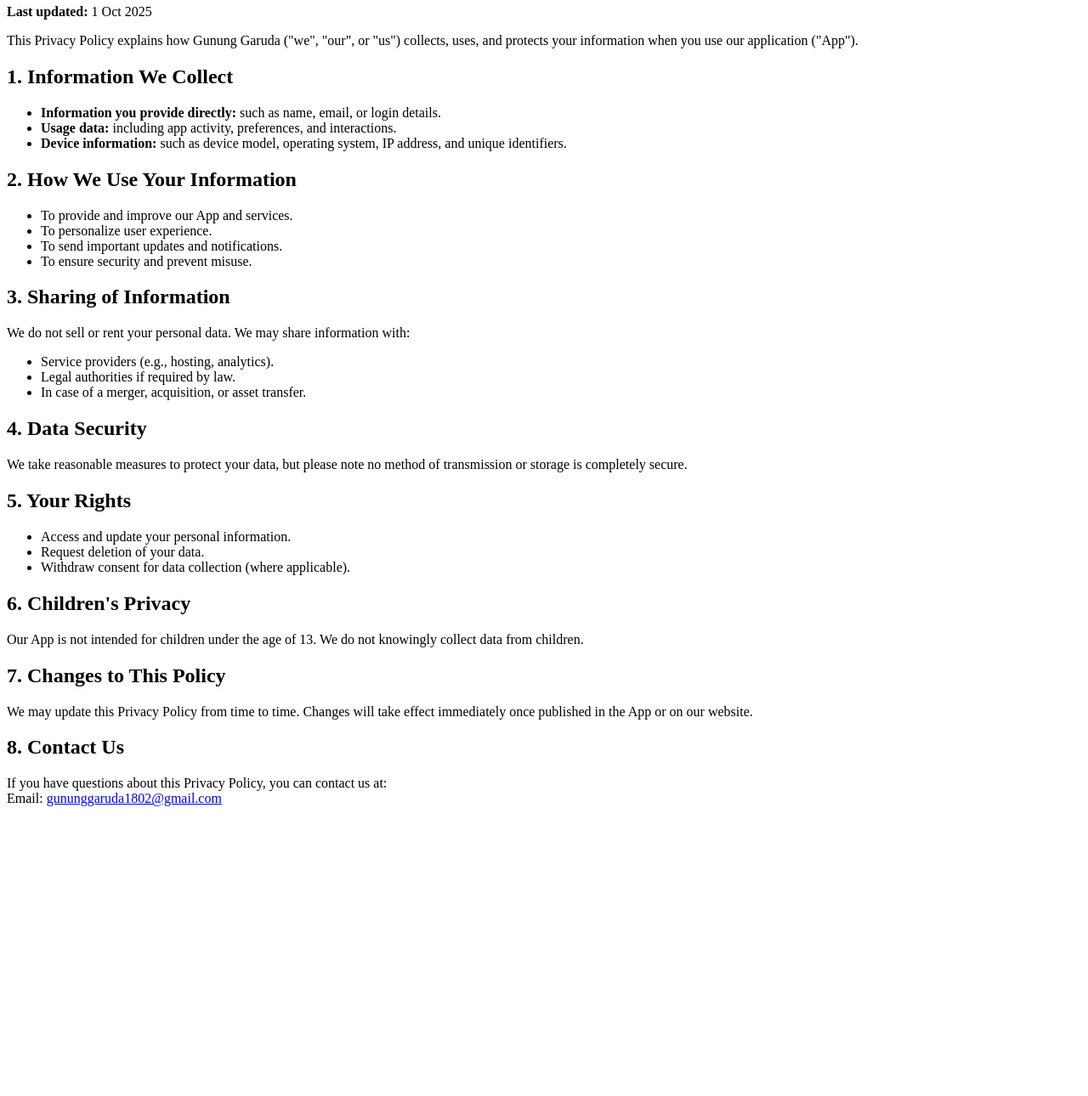
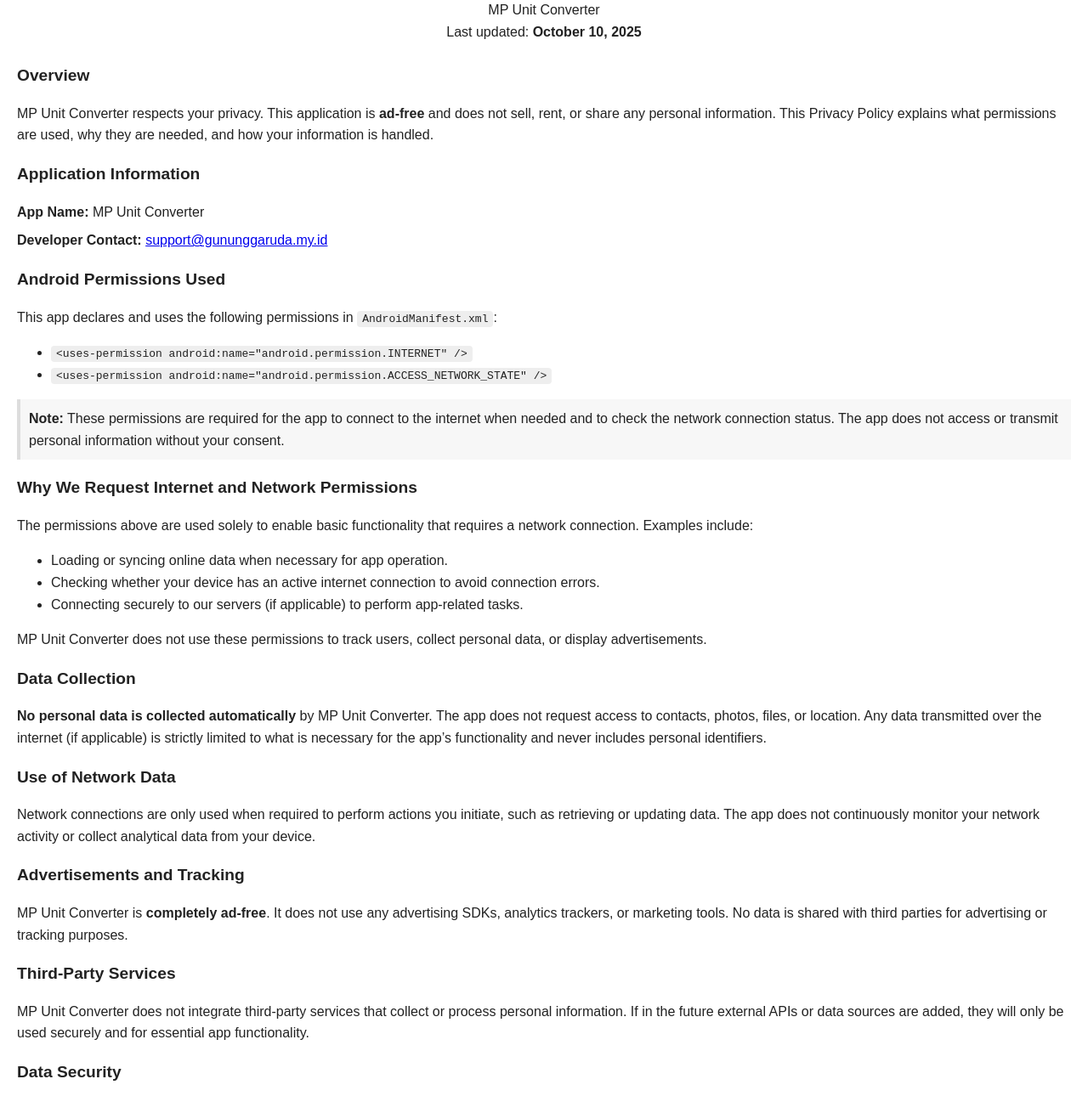
Before and after one commit to GunungGaruda/gununggaruda.github.io, a plain HTML site: page p/privacy-policy.html in a window 1280 px wide. Shown: the part 75-1365 px from the top of the page at 85% size. Before the commit the page ends 1040 px from the top, so only its background shows below. Drawn offline with Linux system fonts and the light colour scheme.

Commit message:
privacy-policy.html

```diff
--- a/p/privacy-policy.html
+++ b/p/privacy-policy.html
@@ -1,55 +1,161 @@
-<!DOCTYPE html>
-<html>
-  <head>
-    <title>Privacy Policy | Gunung Garuda</title>
-    <meta name="viewport" content="width=device-width, initial-scale=1.0" />
-  </head>
-  <body>
+<!doctype html>
+<html lang="en">
+<head>
+  <meta charset="utf-8" />
+  <meta name="viewport" content="width=device-width,initial-scale=1" />
+  <title>Privacy Policy - MP Unit Converter</title>
+  <style>
+    body { font-family: Arial, Helvetica, sans-serif; line-height:1.6; margin:20px; color:#222; }
+    header { text-align:center; margin-bottom:24px; }
+    h1 { font-size:1.8rem; margin-bottom:8px; }
+    h2 { font-size:1.2rem; margin-top:18px; }
+    p { margin:8px 0; }
+    .note { background:#f7f7f7; border-left:4px solid #ddd; padding:10px; margin:12px 0; }
+    footer { margin-top:24px; font-size:0.9rem; color:#555; }
+    code { background:#eee; padding:2px 6px; border-radius:4px; }
+  </style>
+</head>
+<body>
+  <header>
     <h1>Privacy Policy</h1>
-    <p><strong>Last updated:</strong> 1 Oct 2025</p>
+    <div>MP Unit Converter</div>
+    <div>Last updated: <strong>October 10, 2025</strong></div>
+  </header>
 
-    <p>This Privacy Policy explains how Gunung Garuda ("we", "our", or "us") collects, uses, and protects your information when you use our application ("App").</p>
+  <section>
+    <h2>Overview</h2>
+    <p>
+      MP Unit Converter respects your privacy. This application is <strong>ad-free</strong> and does not sell, rent, or share any personal information.
+      This Privacy Policy explains what permissions are used, why they are needed, and how your information is handled.
+    </p>
+  </section>
 
-    <h2>1. Information We Collect</h2>
+  <section>
+    <h2>Application Information</h2>
+    <p><strong>App Name:</strong> MP Unit Converter</p>
+    <p><strong>Developer Contact:</strong> <a href="mailto:support@gununggaruda.my.id">support@gununggaruda.my.id</a></p>
+  </section>
+
+  <section>
+    <h2>Android Permissions Used</h2>
+    <p>This app declares and uses the following permissions in <code>AndroidManifest.xml</code>:</p>
     <ul>
-      <li><strong>Information you provide directly:</strong> such as name, email, or login details.</li>
-      <li><strong>Usage data:</strong> including app activity, preferences, and interactions.</li>
-      <li><strong>Device information:</strong> such as device model, operating system, IP address, and unique identifiers.</li>
+      <li><code>&lt;uses-permission android:name="android.permission.INTERNET" /&gt;</code></li>
+      <li><code>&lt;uses-permission android:name="android.permission.ACCESS_NETWORK_STATE" /&gt;</code></li>
     </ul>
 
-    <h2>2. How We Use Your Information</h2>
+    <div class="note">
+      <strong>Note:</strong> These permissions are required for the app to connect to the internet when needed and to check the network connection status.
+      The app does not access or transmit personal information without your consent.
+    </div>
+  </section>
+
+  <section>
+    <h2>Why We Request Internet and Network Permissions</h2>
+    <p>
+      The permissions above are used solely to enable basic functionality that requires a network connection. Examples include:
+    </p>
     <ul>
-      <li>To provide and improve our App and services.</li>
-      <li>To personalize user experience.</li>
-      <li>To send important updates and notifications.</li>
-      <li>To ensure security and prevent misuse.</li>
+      <li>Loading or syncing online data when necessary for app operation.</li>
+      <li>Checking whether your device has an active internet connection to avoid connection errors.</li>
+      <li>Connecting securely to our servers (if applicable) to perform app-related tasks.</li>
     </ul>
+    <p>
+      MP Unit Converter does not use these permissions to track users, collect personal data, or display advertisements.
+    </p>
+  </section>
 
-    <h2>3. Sharing of Information</h2>
-    <p>We do not sell or rent your personal data. We may share information with:</p>
+  <section>
+    <h2>Data Collection</h2>
+    <p>
+      <strong>No personal data is collected automatically</strong> by MP Unit Converter.
+      The app does not request access to contacts, photos, files, or location.
+      Any data transmitted over the internet (if applicable) is strictly limited to what is necessary for the app’s functionality and never includes personal identifiers.
+    </p>
+  </section>
+
+  <section>
+    <h2>Use of Network Data</h2>
+    <p>
+      Network connections are only used when required to perform actions you initiate, such as retrieving or updating data.
+      The app does not continuously monitor your network activity or collect analytical data from your device.
+    </p>
+  </section>
+
+  <section>
+    <h2>Advertisements and Tracking</h2>
+    <p>
+      MP Unit Converter is <strong>completely ad-free</strong>.
+      It does not use any advertising SDKs, analytics trackers, or marketing tools.
+      No data is shared with third parties for advertising or tracking purposes.
+    </p>
+  </section>
+
+  <section>
+    <h2>Third-Party Services</h2>
+    <p>
+      MP Unit Converter does not integrate third-party services that collect or process personal information.
+      If in the future external APIs or data sources are added, they will only be used securely and for essential app functionality.
+    </p>
+  </section>
+
+  <section>
+    <h2>Data Security</h2>
+    <p>
+      We take reasonable technical and organizational measures to protect any information transmitted through the app.
+      All communications that require an internet connection use secure protocols (e.g., HTTPS) whenever possible.
+    </p>
+  </section>
+
+  <section>
+    <h2>User Rights</h2>
     <ul>
-      <li>Service providers (e.g., hosting, analytics).</li>
-      <li>Legal authorities if required by law.</li>
-      <li>In case of a merger, acquisition, or asset transfer.</li>
+      <li><strong>Control:</strong> You can disconnect the app from the internet or restrict network access at any time in your device settings.</li>
+      <li><strong>Transparency:</strong> MP Unit Converter does not collect, store, or share any personally identifiable data.</li>
+      <li><strong>Assistance:</strong> For any privacy-related questions or requests, please contact us via email.</li>
     </ul>
+  </section>
 
-    <h2>4. Data Security</h2>
-    <p>We take reasonable measures to protect your data, but please note no method of transmission or storage is completely secure.</p>
+  <section>
+    <h2>Compliance with Google Play Policy</h2>
+    <p>
+      MP Unit Converter complies fully with Google Play’s User Data and Permissions policies:
+    </p>
+    <ul>
+      <li>The app requests only essential permissions required for its functionality.</li>
+      <li>No advertising SDKs or data collection frameworks are included.</li>
+      <li>All data handling practices are transparent and disclosed in this Privacy Policy.</li>
+    </ul>
+  </section>
 
-    <h2>5. Your Rights</h2>
-    <ul>
-      <li>Access and update your personal information.</li>
-      <li>Request deletion of your data.</li>
-      <li>Withdraw consent for data collection (where applicable).</li>
-    </ul>
+  <section>
+    <h2>Children’s Privacy</h2>
+    <p>
+      This application is not directed toward children under 13 years of age and does not knowingly collect personal information from minors.
+      If you believe such information has been collected, please contact us for prompt deletion.
+    </p>
+  </section>
 
-    <h2>6. Children's Privacy</h2>
-    <p>Our App is not intended for children under the age of 13. We do not knowingly collect data from children.</p>
+  <section>
+    <h2>Changes to This Privacy Policy</h2>
+    <p>
+      We may update this Privacy Policy from time to time.
+      Any updates will be reflected here with a new “Last updated” date shown above.
+      Continued use of the app after such updates implies acceptance of the revised terms.
+    </p>
+  </section>
 
-    <h2>7. Changes to This Policy</h2>
-    <p>We may update this Privacy Policy from time to time. Changes will take effect immediately once published in the App or on our website.</p>
+  <section>
+    <h2>Contact Us</h2>
+    <p>If you have any questions, feedback, or data-related concerns, please reach out to us at:</p>
+    <p><strong>Email:</strong> <a href="mailto:support@gununggaruda.my.id">support@gununggaruda.my.id</a></p>
+  </section>
 
-    <h2>8. Contact Us</h2>
-    <p>If you have questions about this Privacy Policy, you can contact us at:<br />Email: <a href="mailto:gununggaruda1802@gmail.com">gununggaruda1802@gmail.com</a></p>
-  </body>
+  <footer>
+    <p>
+      <strong>Disclaimer:</strong> This Privacy Policy is provided for informational purposes only and does not constitute legal advice.
+      For compliance with specific privacy regulations (such as GDPR or CCPA), please consult a qualified legal professional.
+    </p>
+  </footer>
+</body>
 </html>
```
